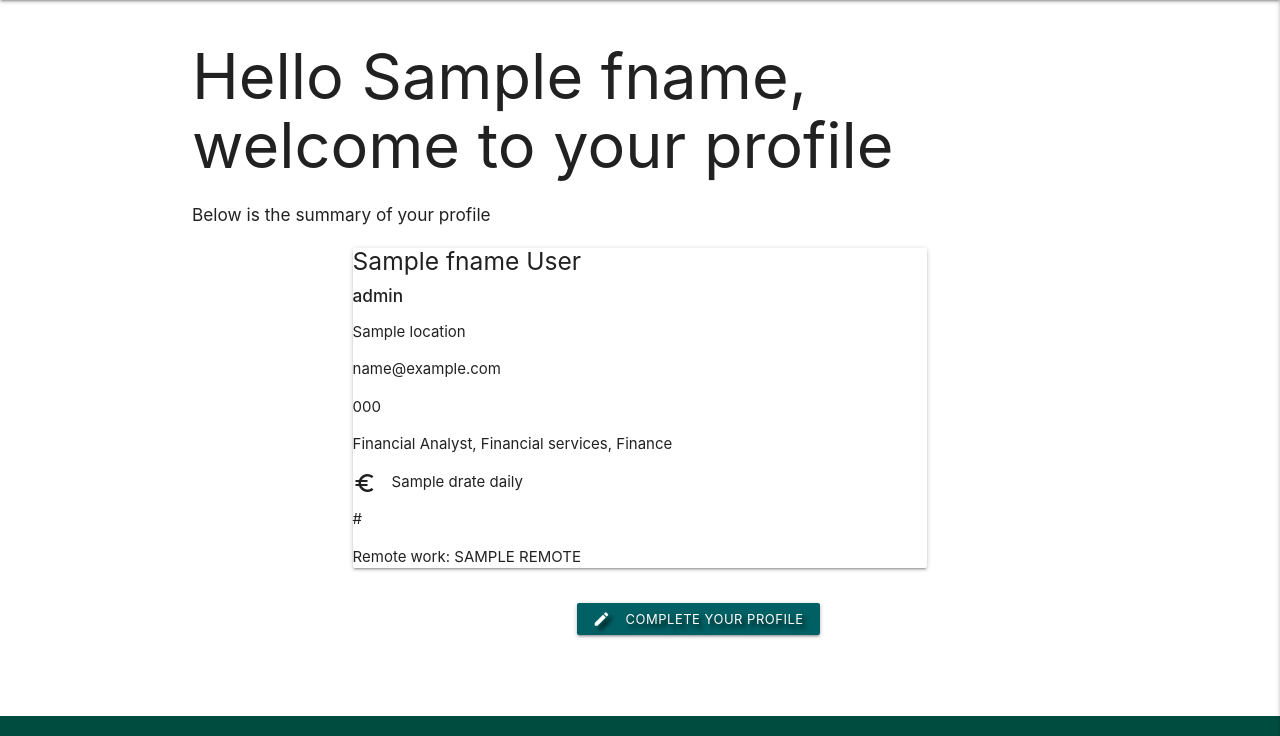
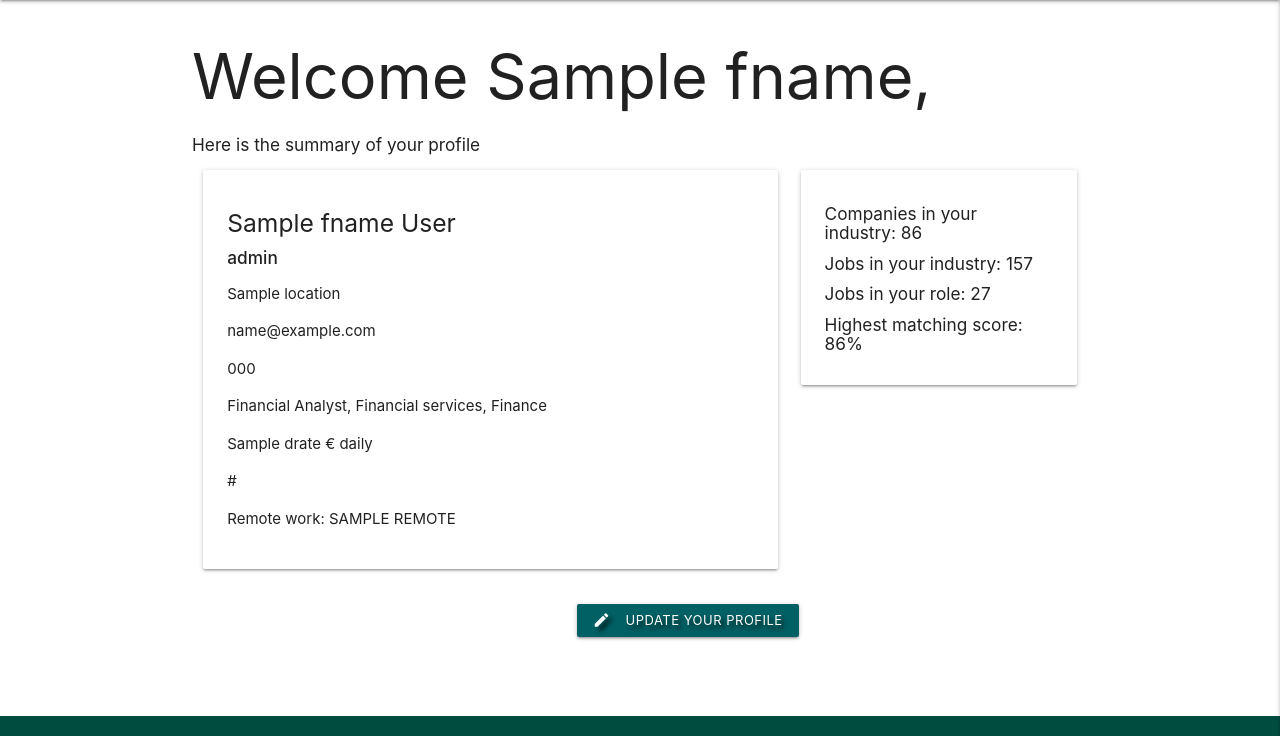
Before and after one commit to AwsSG/wurc, a Flask app: page /profile/1 in a window 1280 px wide. Shown: the part 64-800 px from the top of the page. Run offline with Flask 2, Linux system fonts and the light colour scheme; the visitor is signed in with stand-in values (Sample User, id 1); a database or web service that is not in the repository returns one stand-in record (values such as "Sample title"); some libraries are stand-ins or nearby versions.

Commit message:
Updated profile template contents

```diff
--- a/templates/profile.html
+++ b/templates/profile.html
@@ -1,22 +1,32 @@
 {% extends "base.html" %}
 {% block content %}
 
-<h1>Hello {{ username.fname }}, welcome to your profile</h1>
-<h6>Below is the summary of your profile</h6>
+<h1>Welcome {{ username.fname|capitalize }},</h1>
+<h6>Here is the summary of your profile</h6>
 
 <div class="row">
-    <div class="col s12 m8 offset-m2">
-        <div class="card">
+    <div class="col s12 m8">
+        <div class="card-panel">
 
-            <h5>{{ username.fname }} {{ username.lname }}</h5>
+            <h5>{{ username.fname|capitalize }} {{ username.lname|capitalize }}</h5>
             <h6><strong>{{ username.role }}</strong></h6>
-            <p>{{ username.location }}</p>
+            <p>{{ username.location|capitalize }}</p>
             <p>{{ username.email }}</p>
             <p>{{ username.phone }}</p>
             <p>Financial Analyst, Financial services, Finance</p>
-            <p>{{ username.drate }} <i class="material-icons left">euro_symbol</i> daily</p>
+            <p>{{ username.drate }} &euro; daily</p>
             <p>{{ username.website }}</p>
             <p>Remote work: <span>{{ username.remote|upper }}</span></p>
+
+        </div>
+    </div>
+    <div class="col s12 m4">
+        <div class="card-panel">
+
+            <h6>Companies in your industry: 86</h6>
+            <h6>Jobs in your industry: 157</h6>
+            <h6>Jobs in your role: 27</h6>
+            <h6>Highest matching score: 86%</h6>
 
         </div>
     </div>
@@ -25,7 +35,7 @@
     <div class="col s10 offset-s2 m4 offset-m5">
         <a href="{{ url_for('fill_prof', username=username._id) }}" class="btn-small cyan darken-4 txt-shadow">
             <i class="material-icons left">edit</i>
-            Complete your profile</a>
+            Update your profile</a>
     </div>
 </div>
 
```
